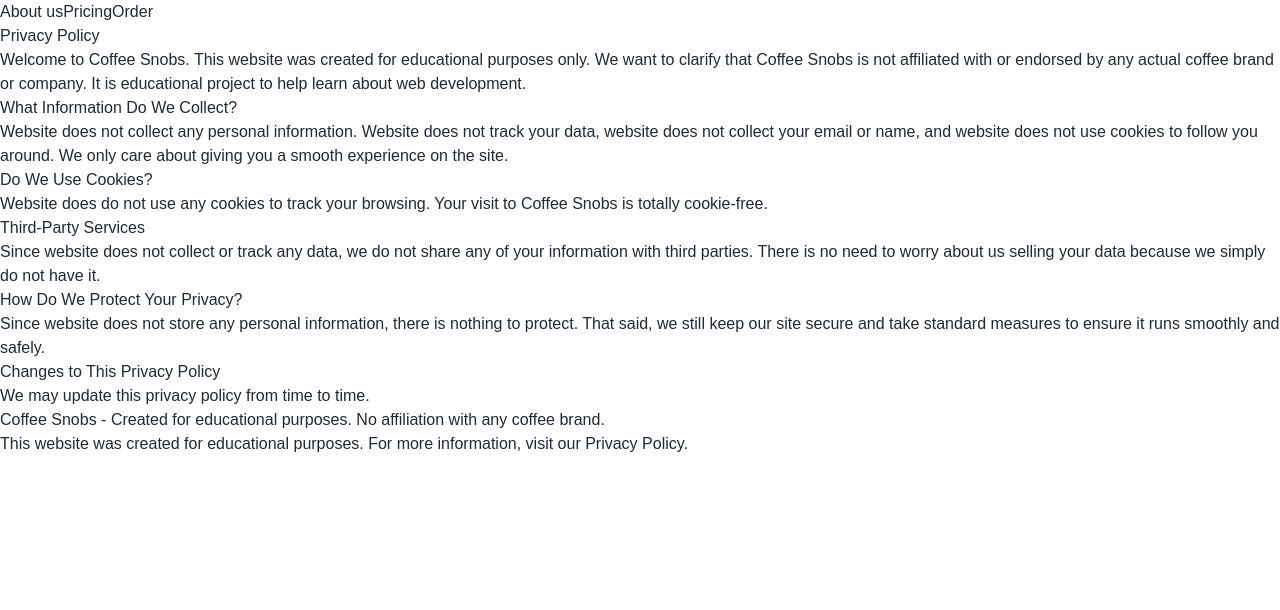
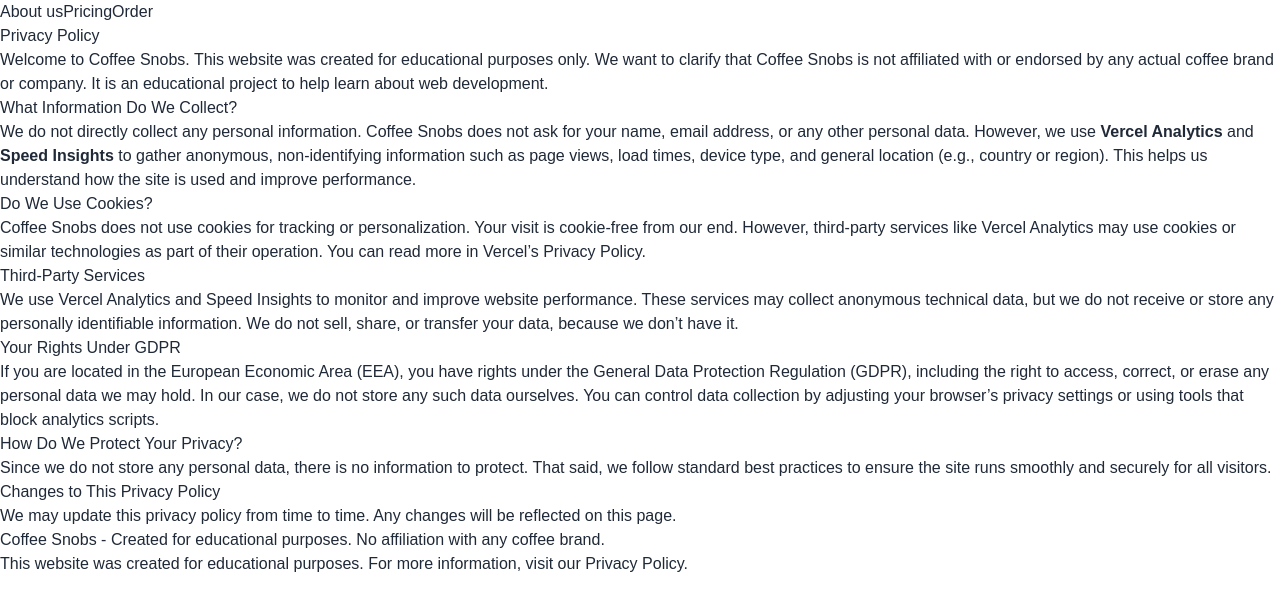
Before and after one commit to volodymyr-boiko2002/coffee-snobs, a Next.js app: page /privacy-policy in a window 1280 px wide. Shown: the top 610 px of the page. Built offline with nearby package versions, Linux system fonts and the light colour scheme.

Commit message:
Updating Privacy Policy page

```diff
--- a/src/app/privacy-policy/page.tsx
+++ b/src/app/privacy-policy/page.tsx
@@ -5,32 +5,42 @@ const PrivacyPolicy = () => (
         <h1 className="text-3xl font-bold text-center mb-4">Privacy Policy</h1>
         <p className="text-lg">
             Welcome to Coffee Snobs. This website was created for educational purposes only. We want to clarify that
-            Coffee Snobs is not affiliated with or endorsed by any actual coffee brand or company. It is educational
+            Coffee Snobs is not affiliated with or endorsed by any actual coffee brand or company. It is an educational
             project to help learn about web development.
         </p>
         <h2 className="text-xl font-semibold mt-6">What Information Do We Collect?</h2>
         <p>
-            Website does not collect any personal information. Website does not track your data, website does not collect your email
-            or name, and website does not use cookies to follow you around. We only care about giving you a smooth experience on
-            the site.
+            We do not directly collect any personal information. Coffee Snobs does not ask for your name, email address, or any other personal data.
+            However, we use <strong>Vercel Analytics</strong> and <strong>Speed Insights</strong> to gather anonymous, non-identifying information
+            such as page views, load times, device type, and general location (e.g., country or region). This helps us understand how the site is used
+            and improve performance.
         </p>
         <h2 className="text-xl font-semibold mt-6">Do We Use Cookies?</h2>
         <p>
-            Website does do not use any cookies to track your browsing. Your visit to Coffee Snobs is totally cookie-free.
+            Coffee Snobs does not use cookies for tracking or personalization. Your visit is cookie-free from our end.
+            However, third-party services like Vercel Analytics may use cookies or similar technologies as part of their operation.
+            You can read more in <a href="https://vercel.com/legal/privacy-policy" className="text-blue-600" target="_blank" rel="noopener noreferrer">Vercel’s Privacy Policy</a>.
         </p>
-        <h2 className="text-xl font-semibold mt-6">Third-Party Services</h2>
+        <h3 className="text-xl font-semibold mt-6">Third-Party Services</h3>
         <p>
-            Since website does not collect or track any data, we do not share any of your information with third parties. There is
-            no need to worry about us selling your data because we simply do not have it.
+            We use Vercel Analytics and Speed Insights to monitor and improve website performance. These services may collect anonymous technical data,
+            but we do not receive or store any personally identifiable information. We do not sell, share, or transfer your data, because we don’t have it.
         </p>
-        <h2 className="text-xl font-semibold mt-6">How Do We Protect Your Privacy?</h2>
+
+        <h4 className="text-xl font-semibold mt-6">Your Rights Under GDPR</h4>
         <p>
-            Since website does not store any personal information, there is nothing to protect. That said, we still keep our site
-            secure and take standard measures to ensure it runs smoothly and safely.
+            If you are located in the European Economic Area (EEA), you have rights under the General Data Protection Regulation (GDPR),
+            including the right to access, correct, or erase any personal data we may hold. In our case, we do not store any such data ourselves.
+            You can control data collection by adjusting your browser’s privacy settings or using tools that block analytics scripts.
         </p>
-        <h2 className="text-xl font-semibold mt-6">Changes to This Privacy Policy</h2>
+        <h5 className="text-xl font-semibold mt-6">How Do We Protect Your Privacy?</h5>
         <p>
-            We may update this privacy policy from time to time.
+            Since we do not store any personal data, there is no information to protect. That said, we follow standard best practices
+            to ensure the site runs smoothly and securely for all visitors.
+        </p>
+        <h6 className="text-xl font-semibold mt-6">Changes to This Privacy Policy</h6>
+        <p>
+            We may update this privacy policy from time to time. Any changes will be reflected on this page.
         </p>
         <p className="mt-6 text-sm">
             Coffee Snobs - Created for educational purposes. No affiliation with any coffee brand.
```
